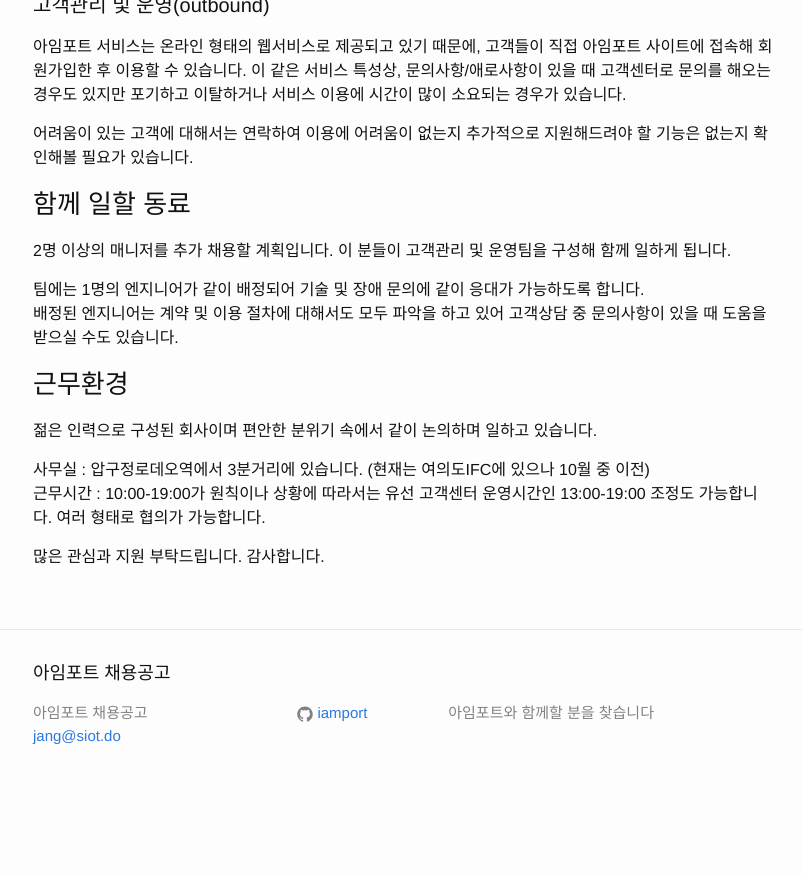
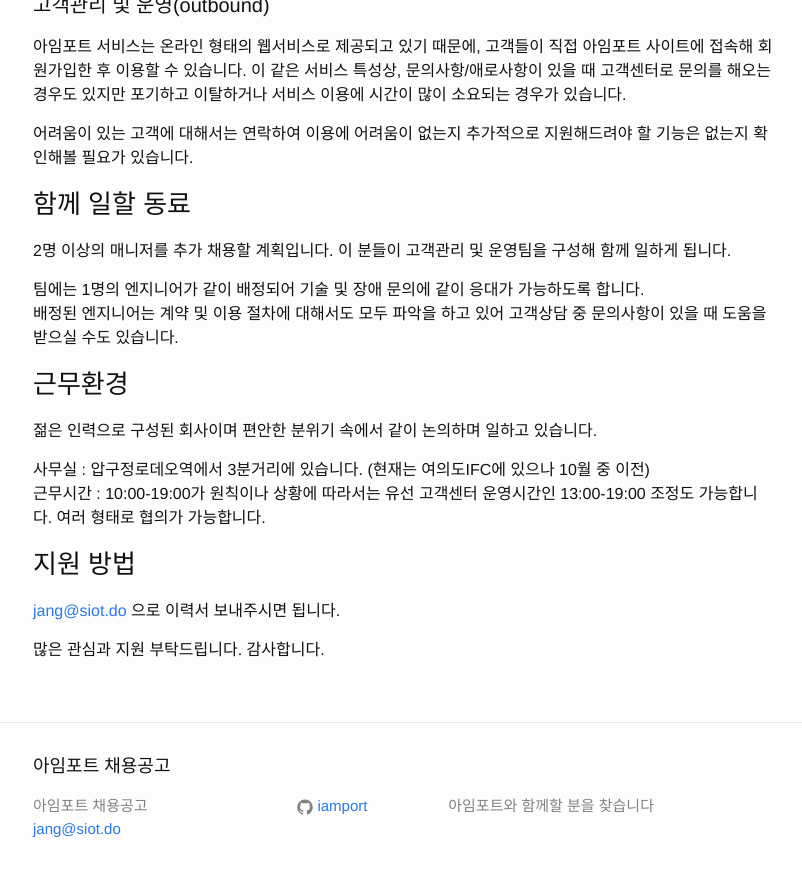
Before and after one commit to iamport/iamport.github.io, a Jekyll site: the page built from _posts/2016-09-21-wanted-manager.md, in a window 1280 px wide and 900 px high, scrolled down 879 px. Shown: the top 877 px of the window, without its empty margins (237-1039 px from the left). Built offline with Jekyll 4.4.1, drawn with Linux system fonts in a browser that asks for light colours; before the commit the page ends 1686 px from its top, so only the background shows below that.

Commit message:
지원방법 추가

```diff
--- a/_posts/2016-09-21-wanted-manager.md
+++ b/_posts/2016-09-21-wanted-manager.md
@@ -43,4 +43,7 @@ date:   2016-09-21 10:00:02 +0900
 사무실 : 압구정로데오역에서 3분거리에 있습니다. (현재는 여의도IFC에 있으나 10월 중 이전)
 근무시간 : 10:00-19:00가 원칙이나 상황에 따라서는 유선 고객센터 운영시간인 13:00-19:00 조정도 가능합니다. 여러 형태로 협의가 가능합니다.
 
+### 지원 방법
+[jang@siot.do](mailto:jang@siot.do) 으로 이력서 보내주시면 됩니다.
+
 많은 관심과 지원 부탁드립니다. 감사합니다.
```
